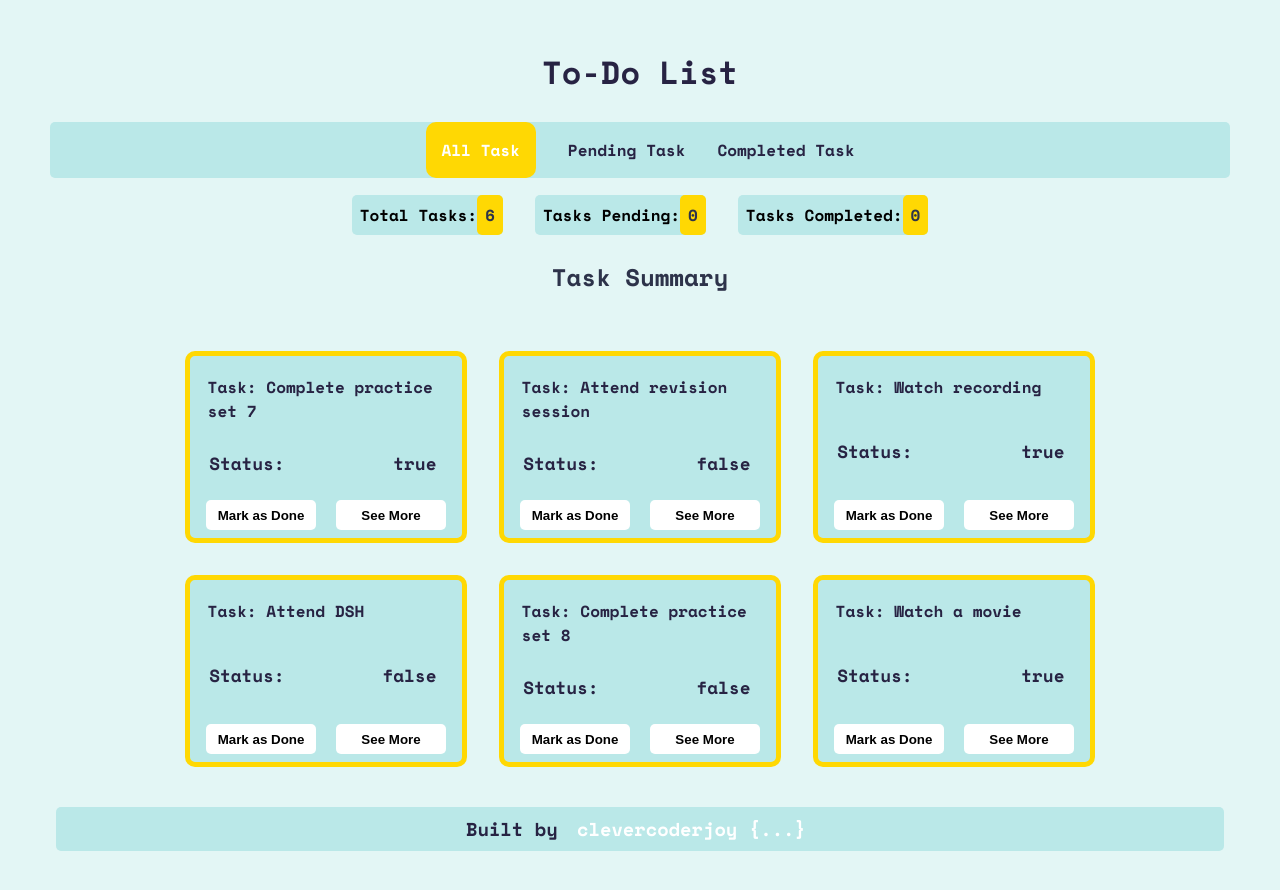
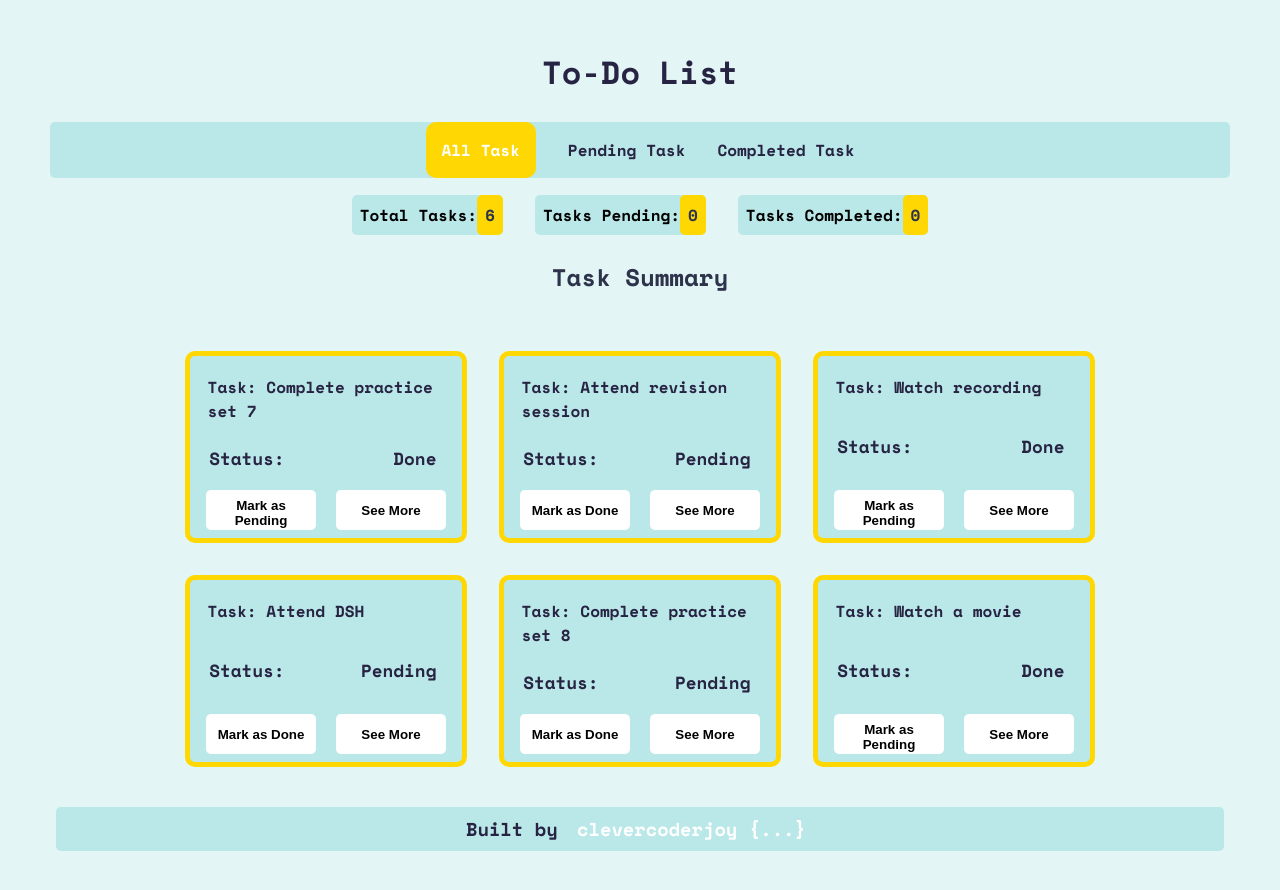
Before and after one commit to clevercoderjoy/ToDo-App, a React (Vite) app: page / in a window 1280 px wide. Shown: the top 890 px of the page. Built offline with nearby package versions, Linux system fonts and the light colour scheme.

Commit message:
fixes: made some changes on how status and done/pending button behaves

```diff
--- a/src/components/AllToDo.jsx
+++ b/src/components/AllToDo.jsx
@@ -18,10 +18,10 @@ function AllToDo() {
                             <StyledLi key={id}>
                                 <StyledTask>Task: {title}</StyledTask>
                                 <StyledStatusContainer>
-                                    <StyledStatus>Status: </StyledStatus><StyledStatusValue> {'' + isCompleted}</StyledStatusValue>
+                                    <StyledStatus>Status: </StyledStatus><StyledStatusValue> {isCompleted ? "Done" : "Pending"}</StyledStatusValue>
                                 </StyledStatusContainer>
                                 <StyledButtonContainer>
-                                    <StyledBtnDone>Mark as Done</StyledBtnDone>
+                                    <StyledBtnDone>{!isCompleted ? "Mark as Done" : "Mark as Pending"}</StyledBtnDone>
                                     <StyledBtnMore>See More</StyledBtnMore>
                                 </StyledButtonContainer>
                             </StyledLi>
@@ -107,7 +107,7 @@ export const StyledBtnMore = styled.button`
     border-radius: 5px;
     font-weight: bold;
     width: 110px;
-    height: 30px;
+    height: 40px;
     cursor: pointer;
     text-align: center;
     padding: 0.5rem;
--- a/src/components/CompletedToDo.jsx
+++ b/src/components/CompletedToDo.jsx
@@ -15,10 +15,10 @@ function CompletedToDo() {
                             <StyledLi key={id}>
                                 <StyledTask>Task: {title}</StyledTask>
                                 <StyledStatusContainer>
-                                    <StyledStatus>Status: </StyledStatus><StyledStatusValue> {'' + isCompleted}</StyledStatusValue>
+                                    <StyledStatus>Status: </StyledStatus><StyledStatusValue> {isCompleted ? "Done" : "Pending"}</StyledStatusValue>
                                 </StyledStatusContainer>
                                 <StyledButtonContainer>
-                                    <StyledBtnDone>Mark as Done</StyledBtnDone>
+                                    <StyledBtnDone>{!isCompleted ? "Mark as Done" : "Mark as Pending"}</StyledBtnDone>
                                     <StyledBtnMore>See More</StyledBtnMore>
                                 </StyledButtonContainer>
                             </StyledLi>
@@ -104,7 +104,7 @@ export const StyledBtnMore = styled.button`
     border-radius: 5px;
     font-weight: bold;
     width: 110px;
-    height: 30px;
+    height: 40px;
     cursor: pointer;
     text-align: center;
     padding: 0.5rem;
--- a/src/components/PendingToDo.jsx
+++ b/src/components/PendingToDo.jsx
@@ -16,10 +16,10 @@ function PendingToDo() {
                             <StyledLi key={id}>
                                 <StyledTask>Task: {title}</StyledTask>
                                 <StyledStatusContainer>
-                                    <StyledStatus>Status: </StyledStatus><StyledStatusValue> {'' + isCompleted}</StyledStatusValue>
+                                    <StyledStatus>Status: </StyledStatus><StyledStatusValue> {isCompleted ? "Done" : "Pending"}</StyledStatusValue>
                                 </StyledStatusContainer>
                                 <StyledButtonContainer>
-                                    <StyledBtnDone>Mark as Done</StyledBtnDone>
+                                    <StyledBtnDone>{!isCompleted ? "Mark as Done" : "Mark as Pending"}</StyledBtnDone>
                                     <StyledBtnMore>See More</StyledBtnMore>
                                 </StyledButtonContainer>
                             </StyledLi>
@@ -105,7 +105,7 @@ export const StyledBtnMore = styled.button`
     border-radius: 5px;
     font-weight: bold;
     width: 110px;
-    height: 30px;
+    height: 40px;
     cursor: pointer;
     text-align: center;
     padding: 0.5rem;
```
Also changed, not shown: src/components/TaskCard.jsx (added, +9 -0 lines).
